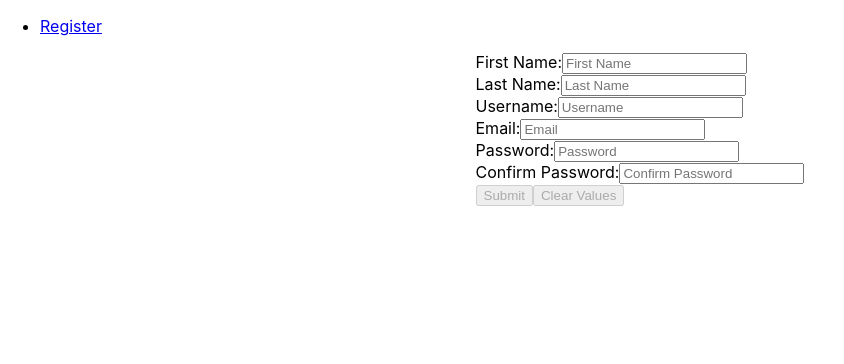
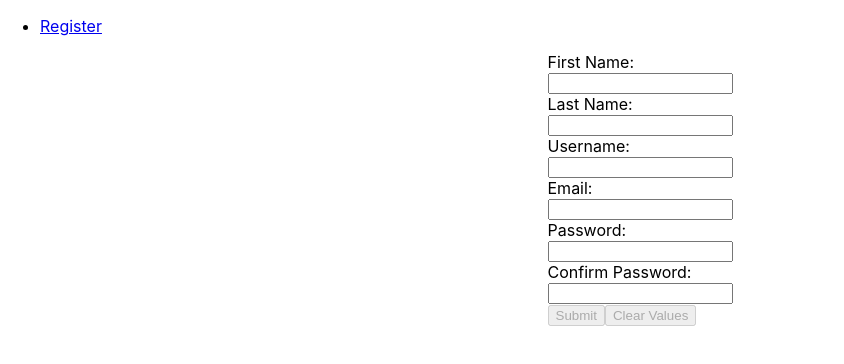
Before and after one commit to sigma-us/node-reduction-auth, a React (Create React App) app in the folder client/: page /register in a window 1280 px wide. Shown: the top 364 px of the page, without its empty margins (0-844 px from the left). Built offline with nearby package versions, Linux system fonts and the light colour scheme.

Commit message:
error messages showing up

```diff
--- a/client/src/register/register.tsx
+++ b/client/src/register/register.tsx
@@ -57,6 +57,24 @@ class Register extends Component<any, myState> {
   }
 
 
+  renderField = ({
+    input,
+    label,
+    type,
+    meta: { touched, error, warning }
+  }: any) => (
+    <div>
+      <label>{label}</label>
+      <div>
+        <input {...input} placeholder={label} type={type} />
+        {touched &&
+          ((error && <span>{error}</span>) ||
+            (warning && <span>{warning}</span>))}
+      </div>
+    </div>
+  )
+
+
   render() {
     const { pristine, submitting, reset } = this.props;
 
@@ -68,7 +86,7 @@ class Register extends Component<any, myState> {
               First Name:
               <Field
                 type="text"
-                component="input"
+                component={this.renderField}
                 name="firstname"
                 placeholder="First Name"
               />
@@ -79,7 +97,7 @@ class Register extends Component<any, myState> {
               Last Name:
               <Field
                 type="text"
-                component="input"
+                component={this.renderField}
                 name="lastname"
                 placeholder="Last Name"
               />
@@ -90,7 +108,7 @@ class Register extends Component<any, myState> {
               Username:
               <Field
                 type="text"
-                component="input"
+                component={this.renderField}
                 name="username"
                 placeholder="Username"
               />
@@ -101,7 +119,7 @@ class Register extends Component<any, myState> {
               Email:
               <Field
                 type="email"
-                component="input"
+                component={this.renderField}
                 name="email"
                 placeholder="Email"
               />
@@ -112,7 +130,7 @@ class Register extends Component<any, myState> {
               Password:
               <Field
                 type="password"
-                component="input"
+                component={this.renderField}
                 name="password"
                 placeholder="Password"
               />
@@ -123,7 +141,7 @@ class Register extends Component<any, myState> {
               Confirm Password:
               <Field
                 type="password"
-                component="input"
+                component={this.renderField}
                 name="confirmpassword"
                 placeholder="Confirm Password"
               />
```
